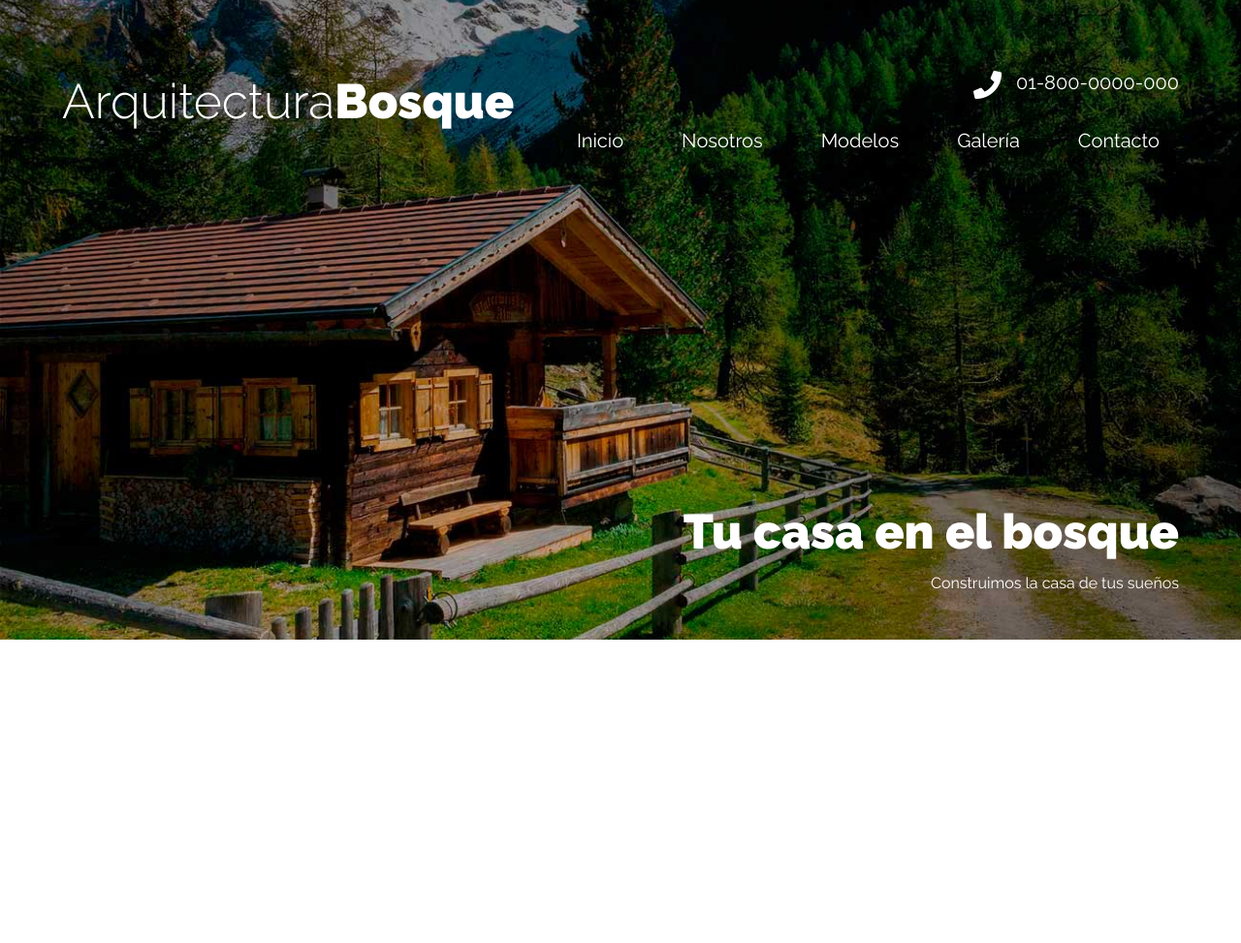
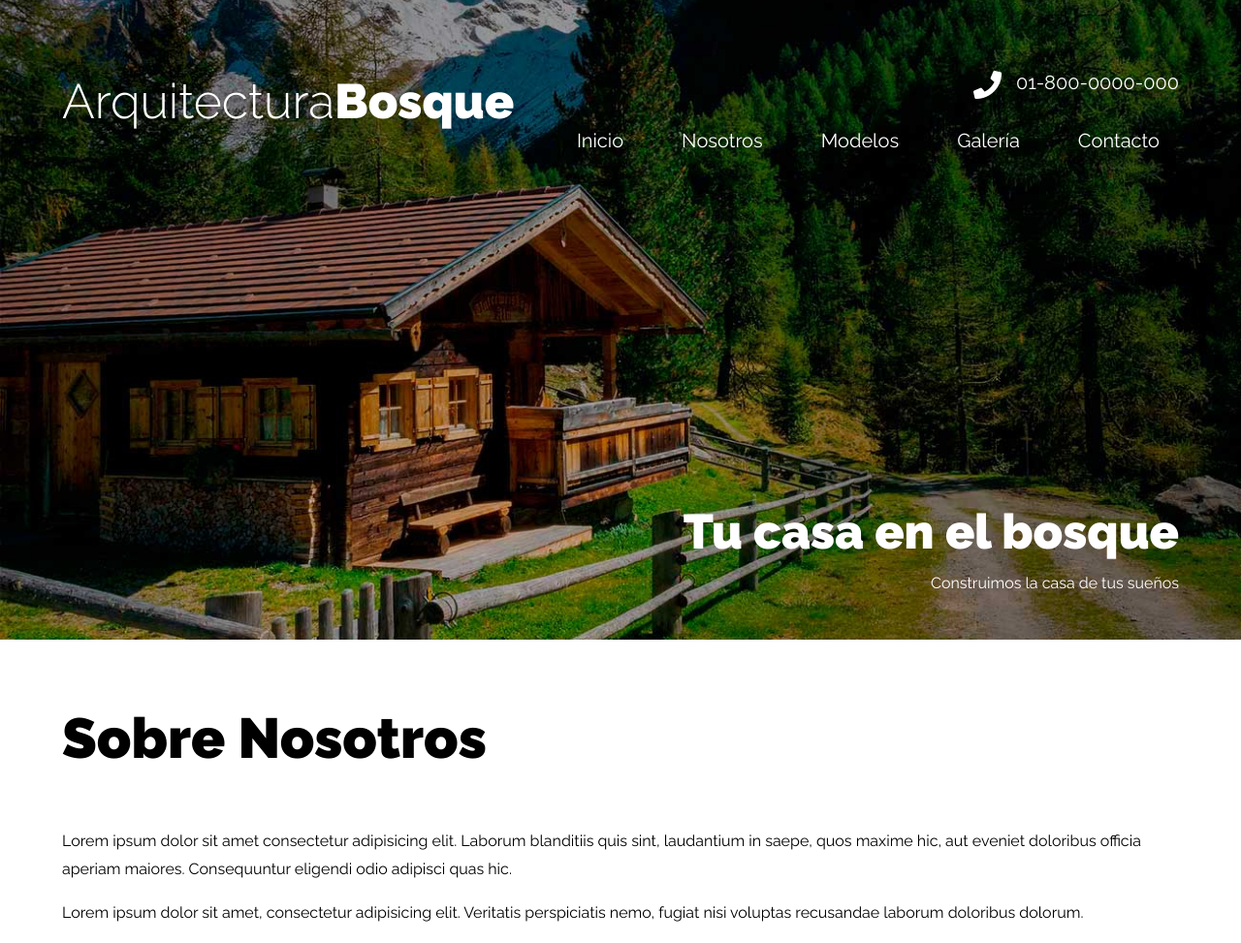
Before and after one commit to LuisMarioSolano/ArquitecturaBosque-SitioWebArquitectura, a plain HTML site: page index.html in a window 1280 px wide. Shown: the whole page at 97% size. Before the commit the page ends 800 px from the top, so only its background shows below. Drawn offline with Linux system fonts and the light colour scheme.

Commit message:
Update HTML: Add sobre nosotros

```diff
--- a/index.html
+++ b/index.html
@@ -5,7 +5,7 @@
     <meta charset="UTF-8">
     <meta http-equiv="X-UA-Compatible" content="IE=edge">
     <meta name="viewport" content="width=device-width, initial-scale=1.0">
-    <title>Document</title>
+    <title>Arquitectura Bosque</title>
     <link rel="preconnect" href="https://fonts.googleapis.com">
     <link rel="preconnect" href="https://fonts.gstatic.com" crossorigin>
     <link href="https://fonts.googleapis.com/css2?family=Raleway:wght@300;400;700;900&display=swap" rel="stylesheet">
@@ -39,6 +39,18 @@
             </div>
         </div>
     </header>
+
+    <section class="contenedor mt-5 nosotros">
+        <div class="contenido-nosotros">
+            <h2>Sobre Nosotros</h2>
+            <p>Lorem ipsum dolor sit amet consectetur adipisicing elit. Laborum blanditiis quis sint, laudantium in
+                saepe, quos maxime hic, aut eveniet doloribus officia aperiam maiores. Consequuntur eligendi odio
+                adipisci quas hic.</p>
+
+            <P>Lorem ipsum dolor sit amet, consectetur adipisicing elit. Veritatis perspiciatis nemo, fugiat nisi
+                voluptas recusandae laborum doloribus dolorum.</P>
+        </div>
+    </section>
 </body>
 
 </html>
```
